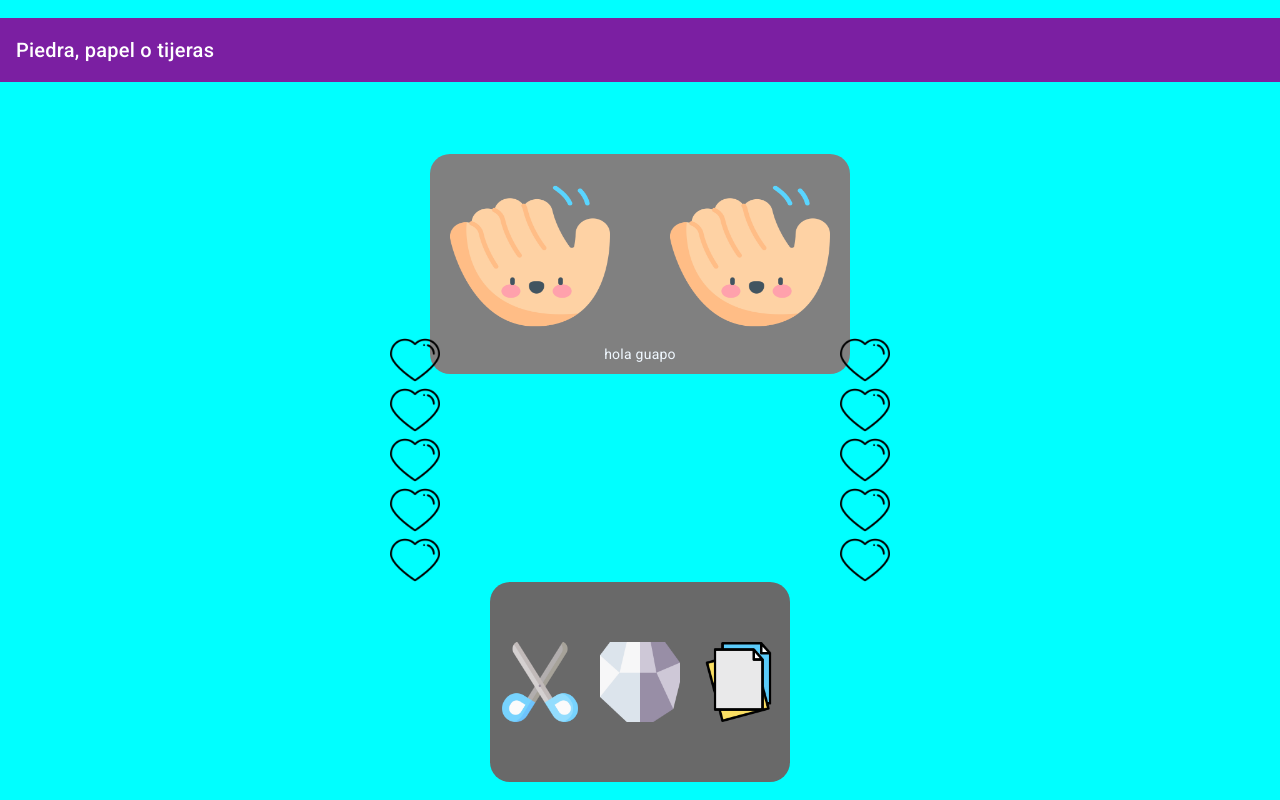
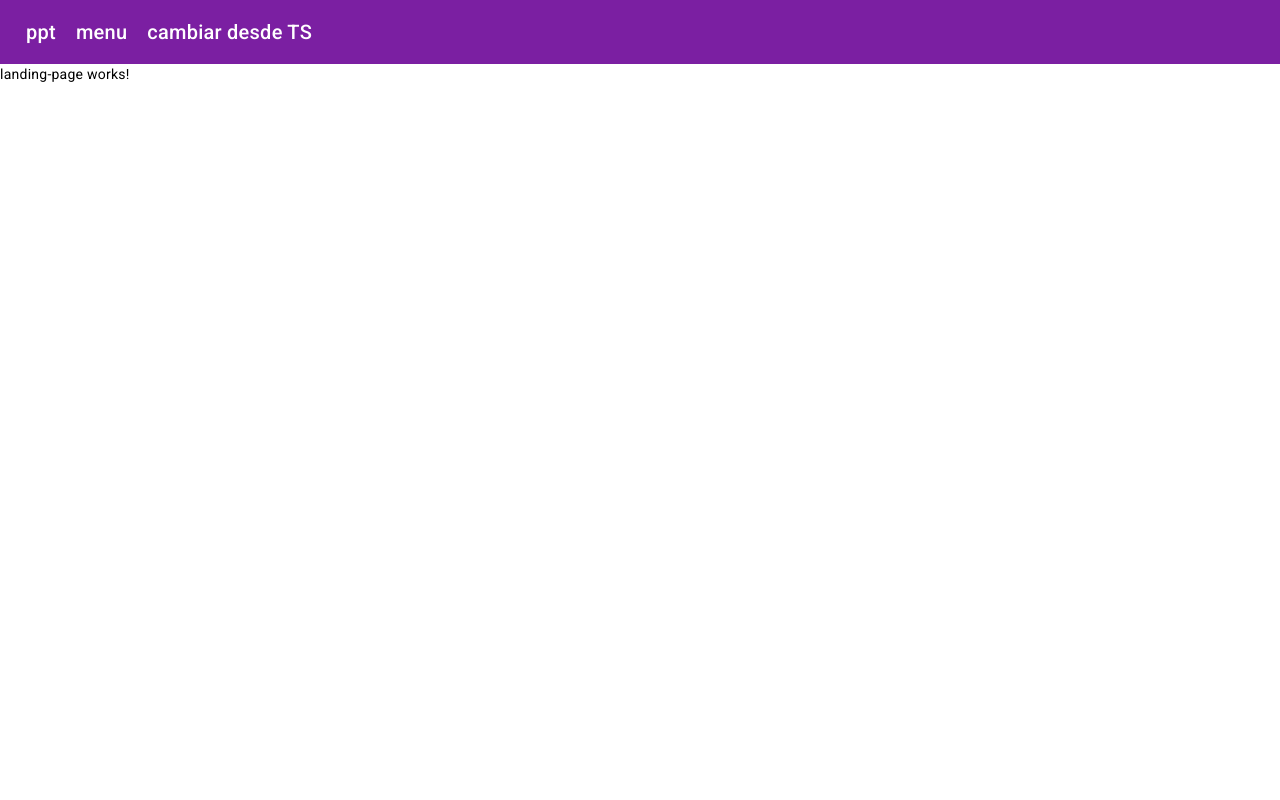
Before and after one commit to DiaboloRoucho/ModuloDeJuegos, an Angular app: page / in a window 1280 px wide. Built offline with nearby package versions, Linux system fonts and the light colour scheme.

Commit message:
cosa de enlaces entre rutas

```diff
--- a/src/app/app-routing.module.ts
+++ b/src/app/app-routing.module.ts
@@ -1,7 +1,16 @@
 import { NgModule } from '@angular/core';
 import { RouterModule, Routes } from '@angular/router';
+import { PptComponent } from './ppt/ppt.component';
+import { MenuInicialComponent } from './menu-inicial/menu-inicial.component';
+import { LandingPageComponent } from './landing-page/landing-page.component';
+import { Page404Component } from './page404/page404.component';
 
-const routes: Routes = [];
+const routes: Routes = [
+  {path: '', component: LandingPageComponent},
+  {path: 'piedra-papel-tijera', component: PptComponent},
+  {path: 'menu-inicial', component: MenuInicialComponent},
+  {path: '**', component: Page404Component}
+];
 
 @NgModule({
   imports: [RouterModule.forRoot(routes)],
--- a/src/app/app.component.css
+++ b/src/app/app.component.css
@@ -0,0 +1,8 @@
+.opcion{
+    margin-left: 10px;
+    margin-right: 10px;
+    cursor: pointer;
+}
+.opcion:hover{
+color: green;
+}
--- a/src/app/app.component.html
+++ b/src/app/app.component.html
@@ -1 +1,6 @@
-<app-ppt></app-ppt>
+<mat-toolbar color="primary">
+<div class="opcion" routerLink="/piedra-papel-tijera">ppt </div>
+<div class="opcion" routerLink="/menu-inicial">menu</div>
+<div class="opcion" (click)="cambiarruta()">cambiar desde TS</div>
+</mat-toolbar>
+<router-outlet></router-outlet>
--- a/src/app/app.component.ts
+++ b/src/app/app.component.ts
@@ -1,4 +1,5 @@
 import { Component } from '@angular/core';
+import { Router } from '@angular/router';
 
 @Component({
   selector: 'app-root',
@@ -7,4 +8,16 @@ import { Component } from '@angular/core';
 })
 export class AppComponent {
   title = 'ModuloDeJuegos';
+  rutasAleatorias:String[] = [
+    "/piedra-papel-tijera",
+    "/menu-inicial",
+    "",
+    "/kdnskjsndafknasdkfnksdanfkjsn"
+  ];
+  constructor(private router:Router){//servicios
+
+  }
+  cambiarruta(){
+    this.router.navigate([this.rutasAleatorias[Math.round(Math.random()*4)]]);
+  }
 }
--- a/src/app/app.module.ts
+++ b/src/app/app.module.ts
@@ -7,13 +7,17 @@ import { MenuInicialComponent } from './menu-inicial/menu-inicial.component';
 import { PptComponent } from './ppt/ppt.component';
 import { BrowserAnimationsModule } from '@angular/platform-browser/animations';
 import {MatToolbarModule} from '@angular/material/toolbar';
+import { LandingPageComponent } from './landing-page/landing-page.component';
+import { Page404Component } from './page404/page404.component';
 
 
 @NgModule({
   declarations: [
     AppComponent,
     MenuInicialComponent,
-    PptComponent
+    PptComponent,
+    LandingPageComponent,
+    Page404Component
   ],
   imports: [
     BrowserModule,
--- /dev/null
+++ b/src/app/landing-page/landing-page.component.html
@@ -0,0 +1 @@
+<p>landing-page works!</p>
--- /dev/null
+++ b/src/app/page404/page404.component.html
@@ -0,0 +1 @@
+<p>Error!!!!! <br> La ruta no existe</p>
```
Also changed, not shown: src/app/landing-page/landing-page.component.ts (added, +10 -0 lines), src/app/page404/page404.component.ts (added, +10 -0 lines), src/app/landing-page/landing-page.component.css (added), src/app/page404/page404.component.css (added), 2 other files (tests, documents, lock files or other folders).
